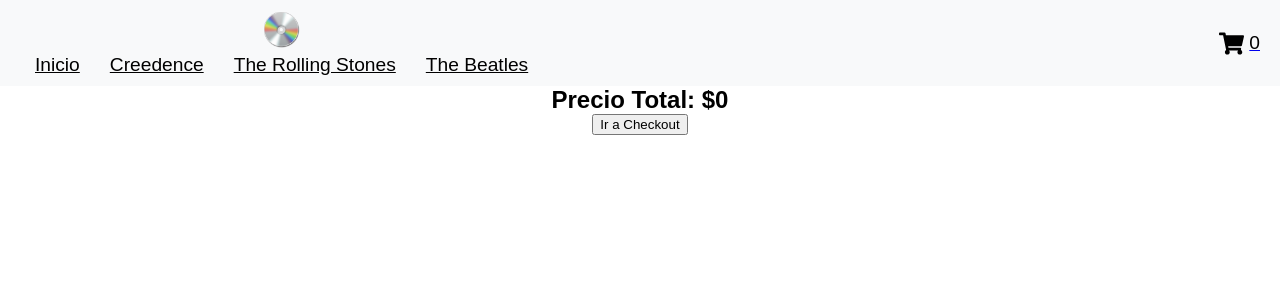
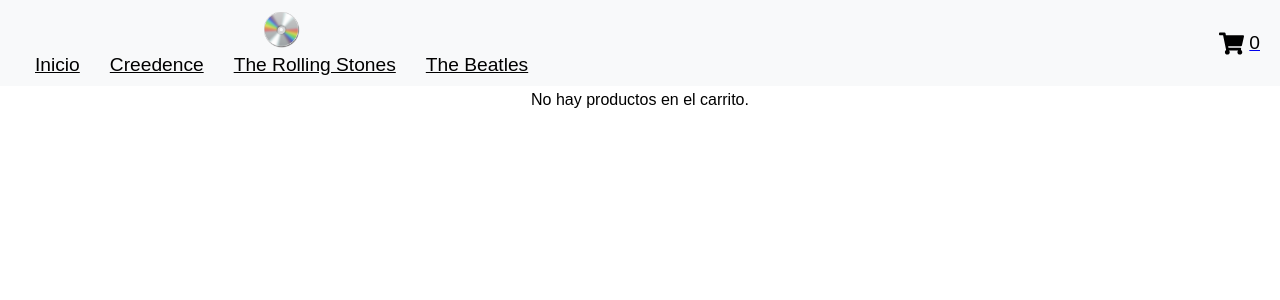
Before and after one commit to Laureano-Cofre/EntregaFinal-CofreLaureano-ReactJS, a React (Vite) app in the folder EntregaFinal-Cofre-Laureano-React/: page /cart in a window 1280 px wide. Shown: the top 300 px of the page. Built offline with nearby package versions, Linux system fonts and the light colour scheme.

Commit message:
Checkout

```diff
--- a/EntregaFinal-Cofre-Laureano-React/src/components/Cart/Cart.jsx
+++ b/EntregaFinal-Cofre-Laureano-React/src/components/Cart/Cart.jsx
@@ -1,13 +1,19 @@
+// Cart.jsx
+
 import React, { useContext } from 'react';
 import { CartContext } from '../../context/CartContext';
 import { Link } from 'react-router-dom';
 import "./Cart.css"
 
 const Cart = () => {
-  const { carrito, precioTotal } = useContext(CartContext);
+  const { carrito, precioTotal, vaciarCarrito } = useContext(CartContext);
 
   return (
     <div>
+      {carrito.length === 0 ? (
+        <p>No hay productos en el carrito.</p>
+      ) : (
+        <>
           {carrito.map(productoCarrito => (
             <ul key={productoCarrito.id}>
               <li>
@@ -21,9 +27,12 @@ const Cart = () => {
             </ul>
           ))}
           <h2>Precio Total: ${precioTotal()}</h2>
+          <button onClick={vaciarCarrito}>Vaciar Carrito</button>
           <Link to="/checkout">
             <button>Ir a Checkout</button>
           </Link>
+        </>
+      )}
     </div>
   );
 };
--- a/EntregaFinal-Cofre-Laureano-React/src/context/CartContext.jsx
+++ b/EntregaFinal-Cofre-Laureano-React/src/context/CartContext.jsx
@@ -1,3 +1,5 @@
+// CartContext.jsx
+
 import React, { createContext, useState } from 'react';
 
 export const CartContext = createContext();
@@ -9,7 +11,6 @@ export const CartProvider = ({ children }) => {
     const productoExistente = carrito.find(item => item.id === producto.id);
 
     if (productoExistente) {
-
       setCarrito(
         carrito.map(item =>
           item.id === producto.id
@@ -18,16 +19,13 @@ export const CartProvider = ({ children }) => {
         )
       );
     } else {
-
       setCarrito([...carrito, producto]);
     }
   };
 
-
   const eliminarProducto = (idProducto) => {
     setCarrito(carrito.filter(item => item.id !== idProducto));
   };
-
 
   const aumentarCantidad = (idProducto) => {
     setCarrito(
@@ -39,7 +37,6 @@ export const CartProvider = ({ children }) => {
     );
   };
 
-
   const disminuirCantidad = (idProducto) => {
     setCarrito(
       carrito.map(item =>
@@ -50,11 +47,13 @@ export const CartProvider = ({ children }) => {
     );
   };
 
+  const vaciarCarrito = () => {
+    setCarrito([]);
+  };
 
   const cantidadTotal = () => {
     return carrito.reduce((total, productoCarrito) => total + productoCarrito.cantidad, 0);
   };
-
 
   const precioTotal = () => {
     return carrito.reduce((total, productoCarrito) => total + (productoCarrito.cantidad * productoCarrito.precio), 0);
@@ -67,6 +66,7 @@ export const CartProvider = ({ children }) => {
       eliminarProducto,
       aumentarCantidad,
       disminuirCantidad,
+      vaciarCarrito,
       cantidadTotal,
       precioTotal
     }}>
```
Lines whose indentation alone changed are shown as unchanged.
